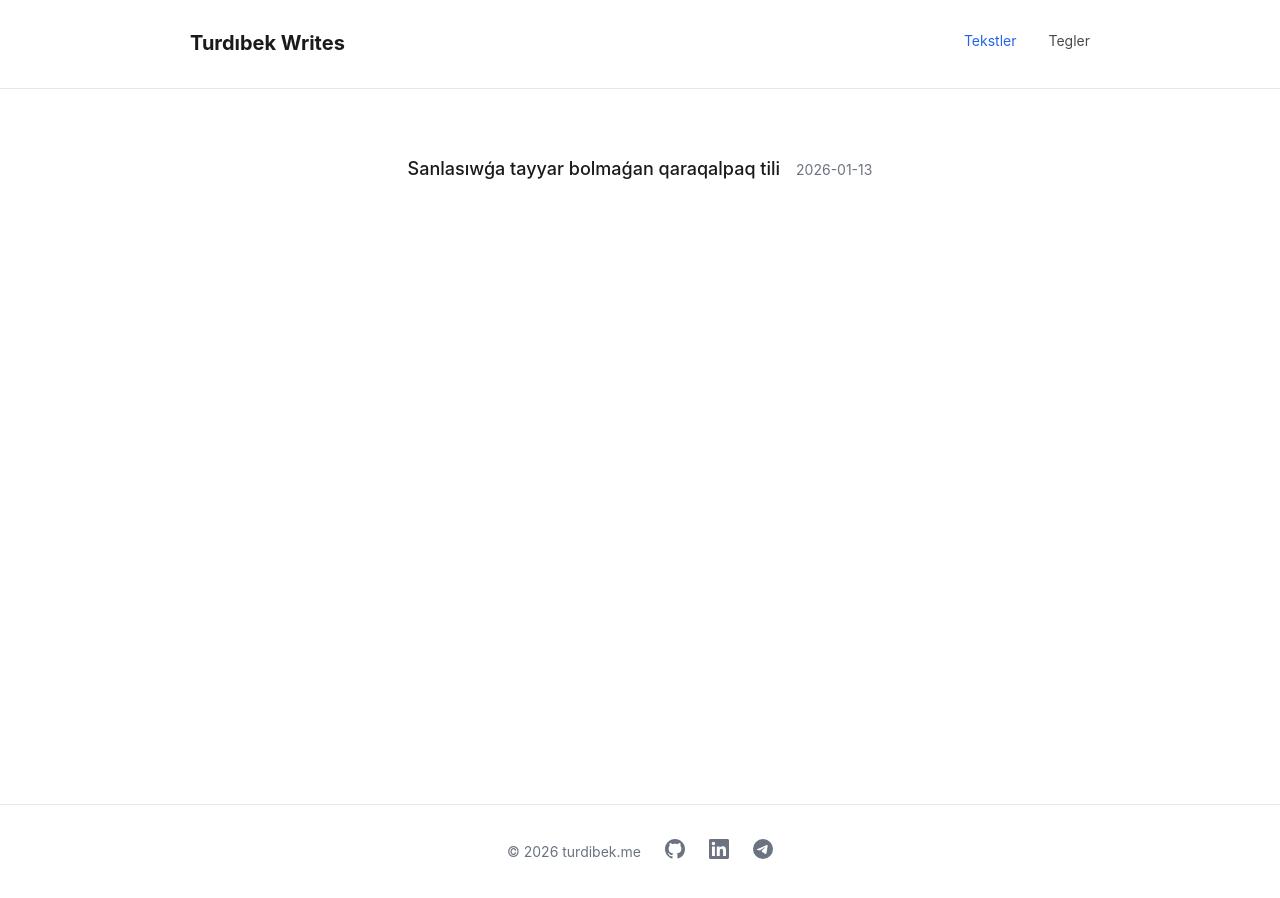
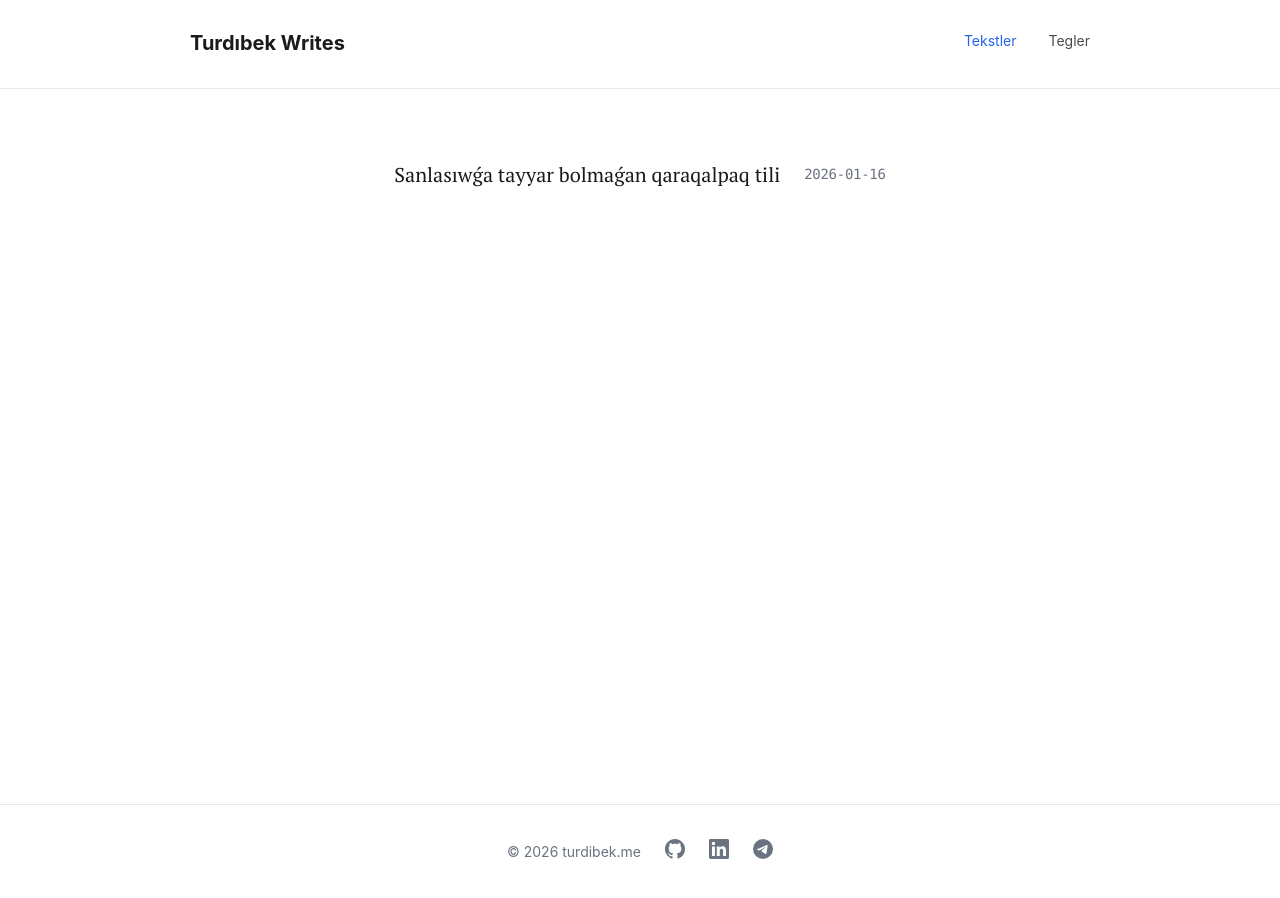
Before and after one commit to erinshek/turdibekme, a Jekyll site: the page built from blog/index.html, in a window 1280 px wide. Built offline with Jekyll 4.4.1, drawn with Linux system fonts in a browser that asks for light colours; the list of posts is cut into pages by our own code.

Commit message:
Redesign blog post list with elegant hover effects
- Clean separator lines instead of card boxes
- Animated accent bar slides in on hover
- Smooth content shift with cubic-bezier easing
- Serif font for titles, monospace for dates
- Subtle blue background tint on hover
- Mobile responsive adjustments

Co-Authored-By: Claude Opus 4.5 <noreply@anthropic.com>

```diff
--- a/_posts/2026-01-13-sanlasiwga-tayyar-bolmagan-qaraqalpaq-tili.md
+++ b/_posts/2026-01-13-sanlasiwga-tayyar-bolmagan-qaraqalpaq-tili.md
@@ -2,7 +2,7 @@
 layout: post
 title: "Sanlasıwǵa tayyar bolmaǵan qaraqalpaq tili"
 description: "test ets"
-date: 2026-01-13
+date: 2026-01-16
 tags: [til, rawajlanıw]
 ---
 
--- a/assets/css/main.css
+++ b/assets/css/main.css
@@ -774,9 +774,11 @@ body:has(.hero) .site-footer {
 .posts-list {
   display: flex;
   flex-direction: column;
+  gap: 0;
 }
 
 .post-item {
+  position: relative;
   border-bottom: 1px solid var(--color-border-light);
 }
 
@@ -784,40 +786,62 @@ body:has(.hero) .site-footer {
   border-bottom: none;
 }
 
+.post-item::before {
+  content: '';
+  position: absolute;
+  left: 0;
+  top: 0;
+  bottom: 0;
+  width: 3px;
+  background-color: var(--color-accent);
+  transform: scaleY(0);
+  transition: transform 0.3s cubic-bezier(0.4, 0, 0.2, 1);
+}
+
+.post-item:hover::before {
+  transform: scaleY(1);
+}
+
 .post-item-link {
   display: flex;
   justify-content: space-between;
-  align-items: baseline;
-  gap: var(--space-4);
-  padding: var(--space-4) 0;
+  align-items: center;
+  gap: var(--space-6);
+  padding: var(--space-6) var(--space-4);
   text-decoration: none;
-  transition: background-color 0.15s ease;
+  transition: background-color 0.3s cubic-bezier(0.4, 0, 0.2, 1),
+              padding-left 0.3s cubic-bezier(0.4, 0, 0.2, 1);
 }
 
-.post-item-link:hover {
-  background-color: var(--color-bg-secondary);
-  margin: 0 calc(-1 * var(--space-4));
-  padding: var(--space-4);
-  border-radius: 6px;
+.post-item:hover .post-item-link {
+  background-color: rgba(37, 99, 235, 0.04);
+  padding-left: var(--space-6);
 }
 
 .post-item-title {
-  font-family: var(--font-sans);
-  font-size: var(--text-base);
-  font-weight: 500;
+  font-family: var(--font-serif);
+  font-size: var(--text-lg);
+  font-weight: 400;
   color: var(--color-text);
-  transition: color 0.15s ease;
+  line-height: 1.4;
+  transition: color 0.3s cubic-bezier(0.4, 0, 0.2, 1);
 }
 
-.post-item-link:hover .post-item-title {
+.post-item:hover .post-item-title {
   color: var(--color-accent);
 }
 
 .post-item-date {
-  font-family: var(--font-sans);
+  font-family: var(--font-mono, 'SF Mono', 'Monaco', 'Inconsolata', monospace);
   font-size: var(--text-sm);
   color: var(--color-text-muted);
   flex-shrink: 0;
+  letter-spacing: -0.02em;
+  transition: color 0.3s cubic-bezier(0.4, 0, 0.2, 1);
+}
+
+.post-item:hover .post-item-date {
+  color: var(--color-accent);
 }
 
 /* ===================================
@@ -1369,12 +1393,20 @@ body:has(.hero) .site-footer {
   .post-item-link {
     flex-direction: column;
     align-items: flex-start;
-    gap: var(--space-1);
+    gap: var(--space-2);
+    padding: var(--space-4) var(--space-3);
   }
 
-  .post-item-link:hover {
-    margin: 0 calc(-1 * var(--space-3));
-    padding: var(--space-3);
+  .post-item:hover .post-item-link {
+    padding-left: var(--space-4);
+  }
+
+  .post-item-title {
+    font-size: var(--text-base);
+  }
+
+  .post-item-date {
+    font-size: var(--text-xs);
   }
 
   /* Wide images reset */
```
